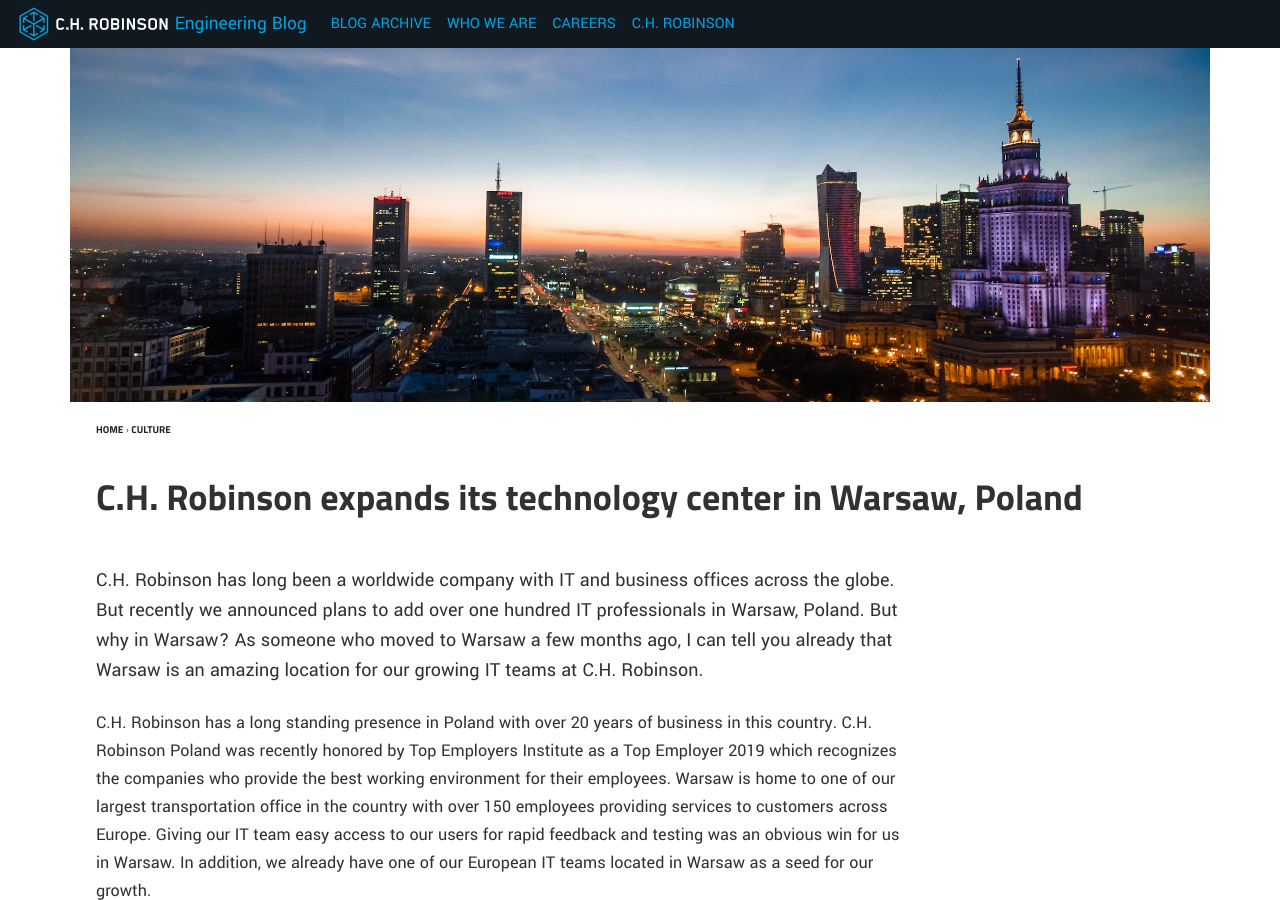
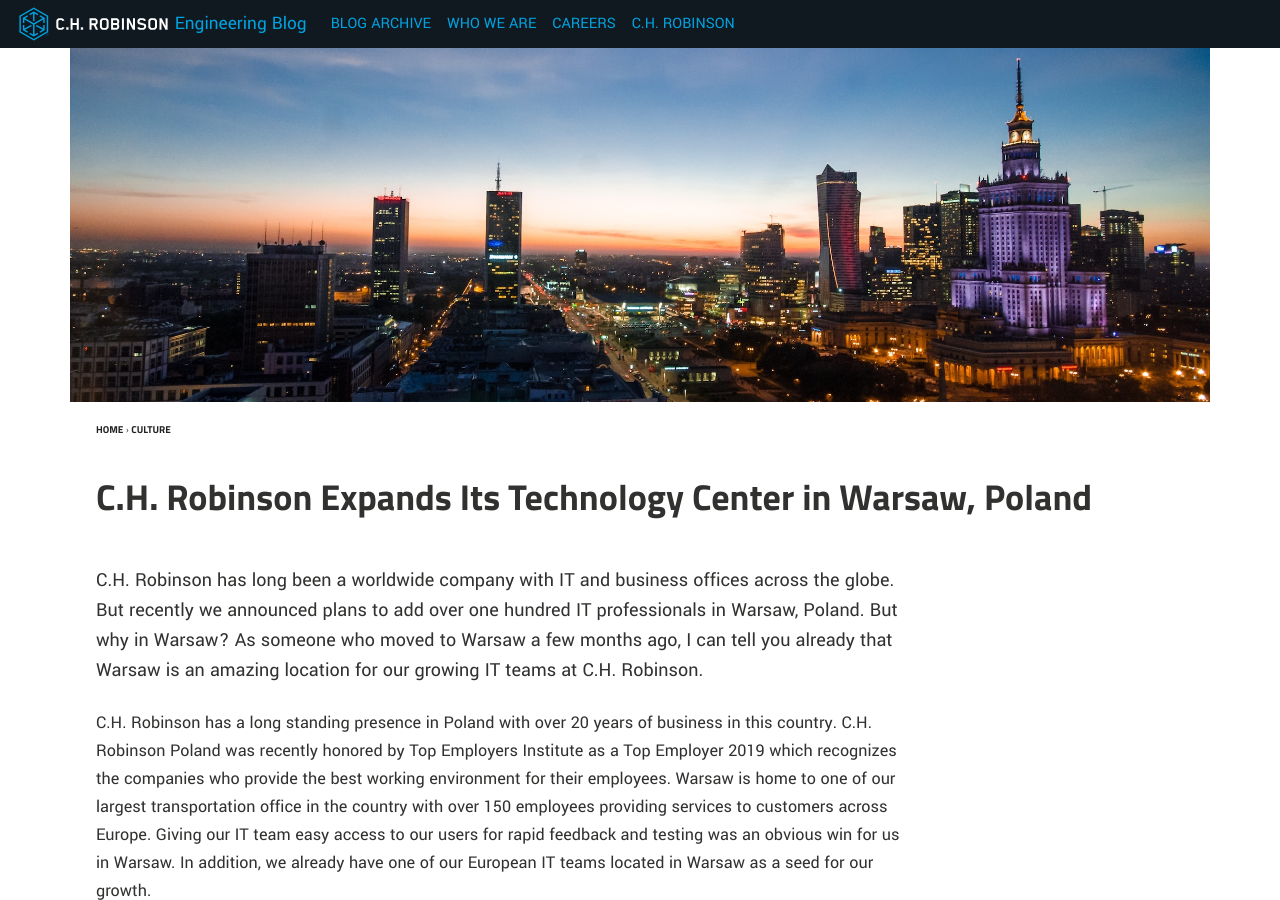
Before and after one commit to ch-robinson/ch-robinson.github.com, a Jekyll site: the page built from _posts/2019-04-30-warsaw-tech-expansion.md, in a window 1280 px wide and 900 px high. Built offline with Jekyll 4.4.1, drawn with Linux system fonts in a browser that asks for light colours.

```diff
--- a/_posts/2019-04-30-warsaw-tech-expansion.md
+++ b/_posts/2019-04-30-warsaw-tech-expansion.md
@@ -1,6 +1,6 @@
 ---
 layout: article
-title: C.H. Robinson expands its technology center in Warsaw, Poland
+title: C.H. Robinson Expands Its Technology Center in Warsaw, Poland
 authors:
  - pattertj
 modified: 2019-04-30
```
